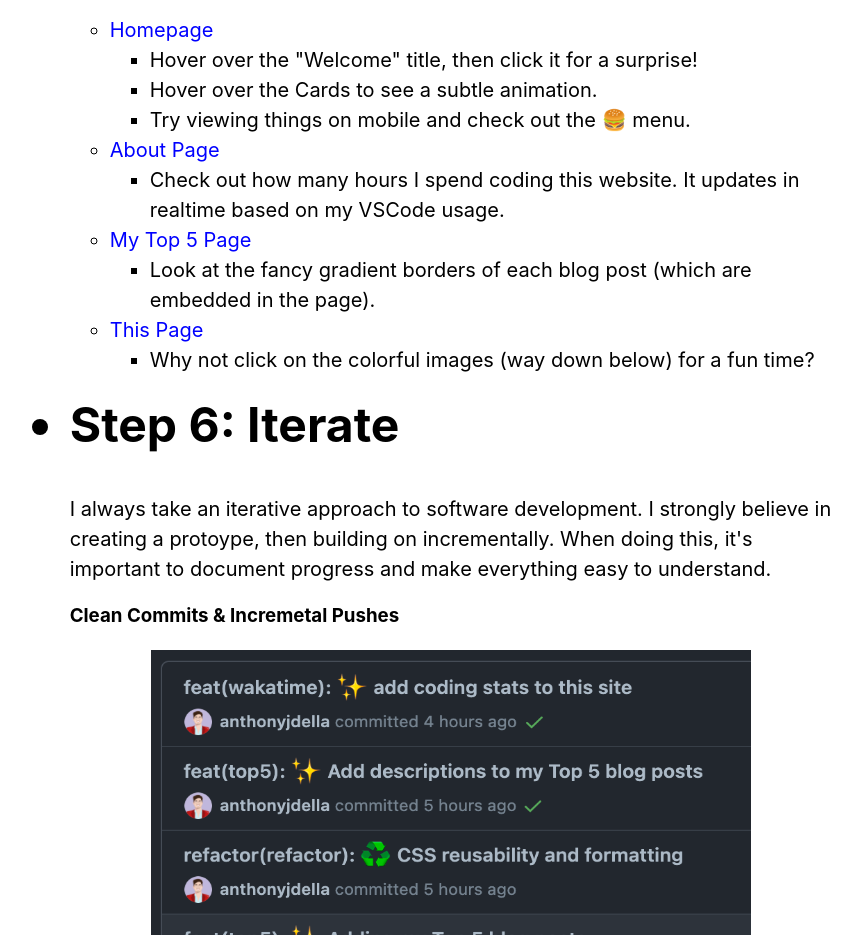
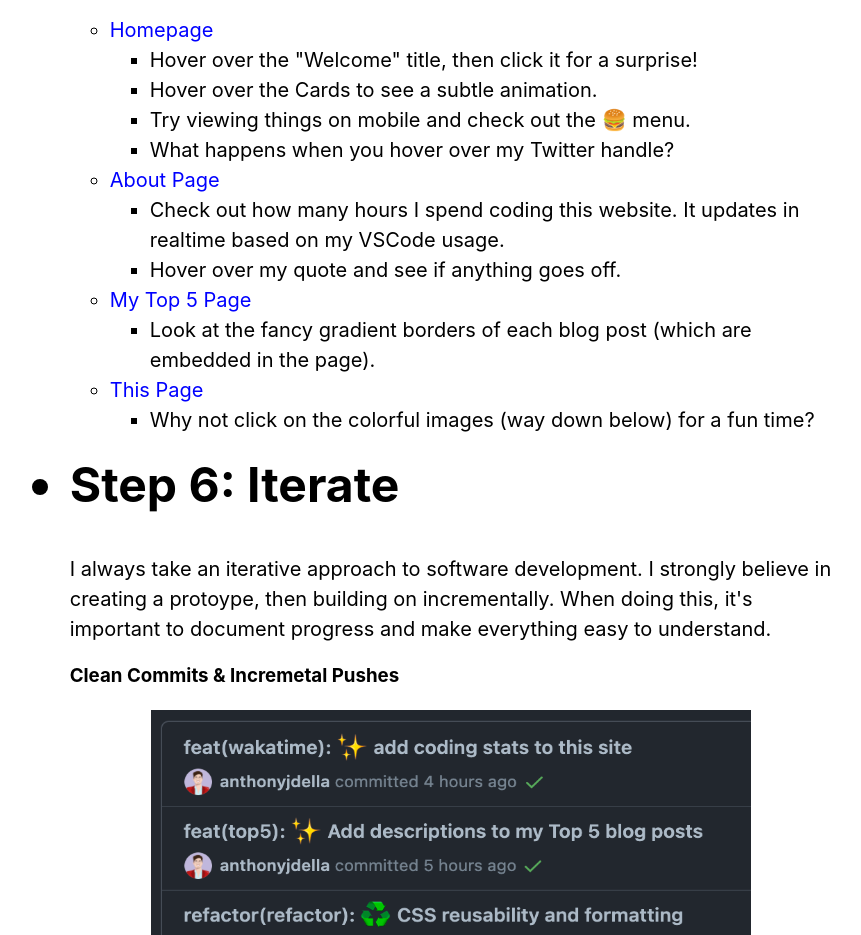
Before and after one commit to anthonyjdella/roadmap, a Next.js app: page /product-lifecycle in a window 1280 px wide. Shown: the part 4340-5275 px from the top of the page, without its empty margins (209-1070 px from the left). Built offline with nearby package versions, Linux system fonts and the light colour scheme.

Commit message:
feat(cursor): 🍱 add cool cursors on certain links

```diff
--- a/components/menu.js
+++ b/components/menu.js
@@ -37,7 +37,7 @@ export default function Menu({children}) {
                     </li>
                 </ul>
                 <Link href="https://twitter.com/anthonyjdella">
-                    <a className={styles.link}>
+                    <a className={`${styles.link} ${styles.twitter}`}>
                         <FontAwesomeIcon icon={faTwitter}/>
                         &nbsp;@AnthonyJDella
                     </a>
--- a/pages/product-lifecycle.js
+++ b/pages/product-lifecycle.js
@@ -162,6 +162,9 @@ export default class ProductLifecycle extends React.Component {
                           Try viewing things on mobile and check out the 🍔
                           menu.
                         </li>
+                        <li className={stylesLifeCycle.description}>
+                          What happens when you hover over my Twitter handle?
+                        </li>
                       </ul>
                     </li>
                     <li className={stylesLifeCycle.description}>
@@ -172,6 +175,9 @@ export default class ProductLifecycle extends React.Component {
                         <li className={stylesLifeCycle.description}>
                           Check out how many hours I spend coding this website.
                           It updates in realtime based on my VSCode usage.
+                        </li>
+                        <li className={stylesLifeCycle.description}>
+                          Hover over my quote and see if anything goes off.
                         </li>
                       </ul>
                     </li>
```
Also changed, not shown: styles/Home.module.css (+1 -1 lines), styles/Menu.module.css (+4 -0 lines), styles/globals.css (+1 -0 lines).
